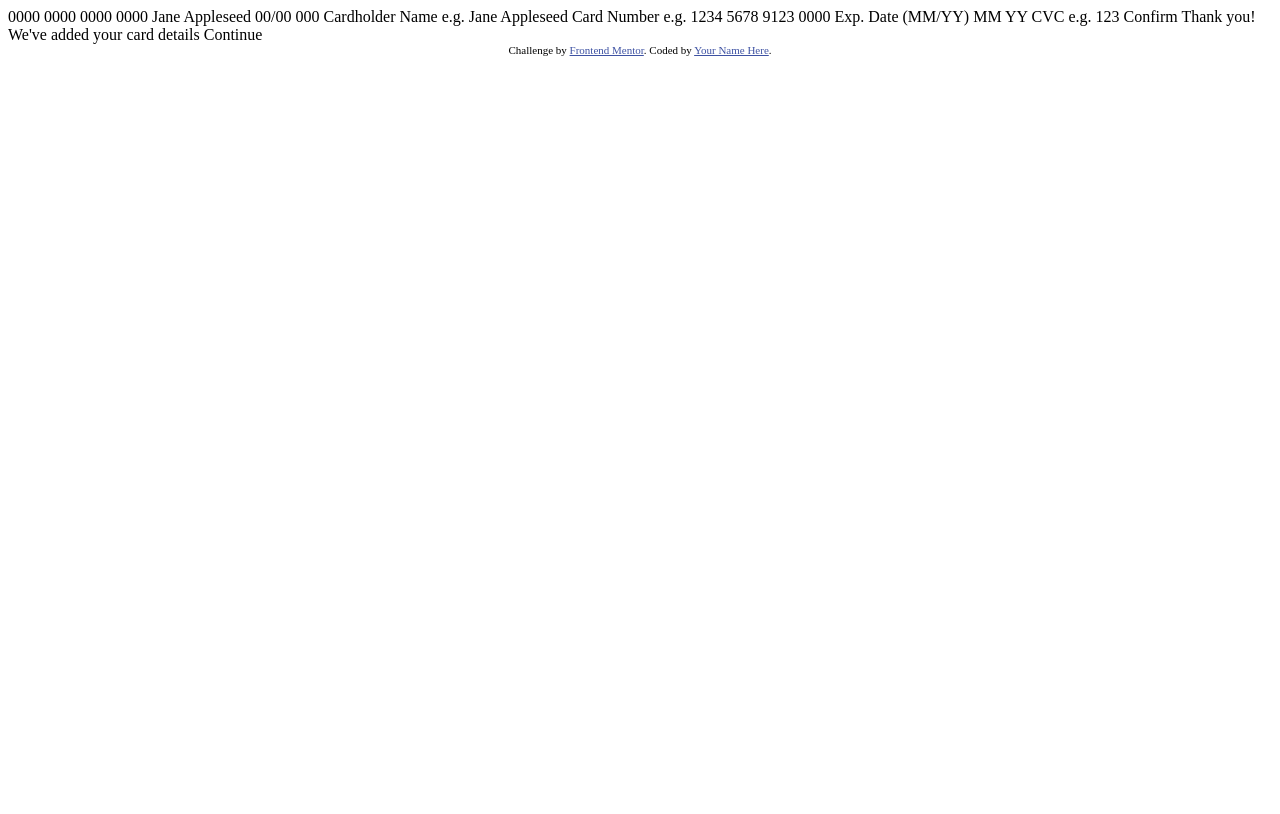
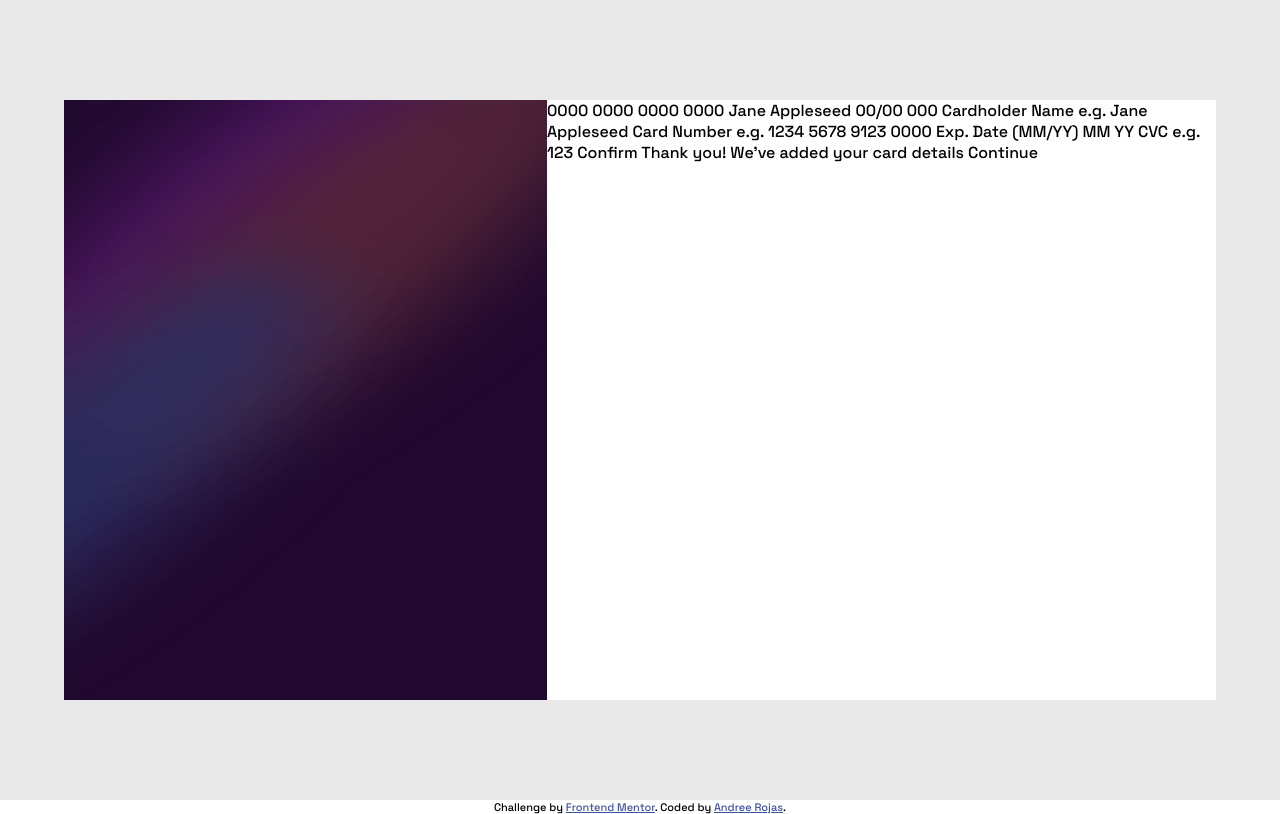
Before and after one commit to andreerojas/FrontEndMentor_Challenge_8, a plain HTML site: page index.html in a window 1280 px wide. Drawn offline with Linux system fonts and the light colour scheme.

Commit message:
created first layout of the panel

```diff
--- a/index.html
+++ b/index.html
@@ -1,21 +1,38 @@
 <!DOCTYPE html>
 <html lang="en">
+
 <head>
   <meta charset="UTF-8">
-  <meta name="viewport" content="width=device-width, initial-scale=1.0"> <!-- displays site properly based on user's device -->
-
+  <meta name="viewport" content="width=device-width, initial-scale=1.0">
+  <!-- displays site properly based on user's device -->
+  <link rel="preconnect" href="https://fonts.googleapis.com">
+  <link rel="preconnect" href="https://fonts.gstatic.com" crossorigin>
+  <link href="https://fonts.googleapis.com/css2?family=Space+Grotesk:wght@500&display=swap" rel="stylesheet">
   <link rel="icon" type="image/png" sizes="32x32" href="./images/favicon-32x32.png">
-
+  <link rel="stylesheet" href="styles.css">
   <title>Frontend Mentor | Interactive card details form</title>
 
   <!-- Feel free to remove these styles or customise in your own stylesheet 👍 -->
   <style>
-    .attribution { font-size: 11px; text-align: center; }
-    .attribution a { color: hsl(228, 45%, 44%); }
+    .attribution {
+      font-size: 11px;
+      text-align: center;
+    }
+
+    .attribution a {
+      color: hsl(228, 45%, 44%);
+    }
   </style>
 </head>
+
 <body>
-
+  <main>
+    <div class="panel">
+      <picture>
+        <source media="(min-width: 376px)" srcset="images/bg-main-desktop.png">
+        <img src="images/bg-main-mobile.png" alt="background image">
+      </picture>
+      <div class="main-container">
         0000 0000 0000 0000
         Jane Appleseed
         00/00
@@ -42,10 +59,17 @@
         Thank you!
         We've added your card details
         Continue
+      </div>
 
-  <div class="attribution">
+    </div>
+
+
+  </main>
+  <footer class="attribution">
     Challenge by <a href="https://www.frontendmentor.io?ref=challenge" target="_blank">Frontend Mentor</a>.
-    Coded by <a href="#">Your Name Here</a>.
-  </div>
+    Coded by <a href="#">Andree Rojas</a>.
+  </footer>
+  <script src="app.js"></script>
 </body>
+
 </html>
--- /dev/null
+++ b/styles.css
@@ -0,0 +1,55 @@
+body{
+    font-family: 'Space Grotesk', sans-serif;
+    margin: 0;
+    display: flex;
+    flex-direction: column;
+    height: 100vh;
+}
+
+main{
+    flex-grow: 1;
+    background-color: rgb(233, 233, 233);
+    display: flex;
+    justify-content: center;
+    align-items: center;
+    max-height: 100%;
+}
+
+footer{
+    flex-grow: 0;
+}
+
+.panel{
+    height: 100%;
+    display: flex;
+    flex-direction: column;
+}
+
+.panel picture{
+    flex: 0 0 240px;
+}
+
+picture img{
+    width: 100%;
+    height: 100%;
+}
+
+
+.main-container{
+    background-color: white;
+    flex: 1 1 auto;
+}
+
+
+
+
+@media(min-width:376px){
+    .panel{
+        flex-direction: row;
+        height: 75%;
+        width: 90%;
+    }
+    .panel picture{
+        flex: 0 0 483px;
+    }
+}
```
Also changed, not shown: app.js (added). Lines whose indentation alone changed are shown as unchanged.
